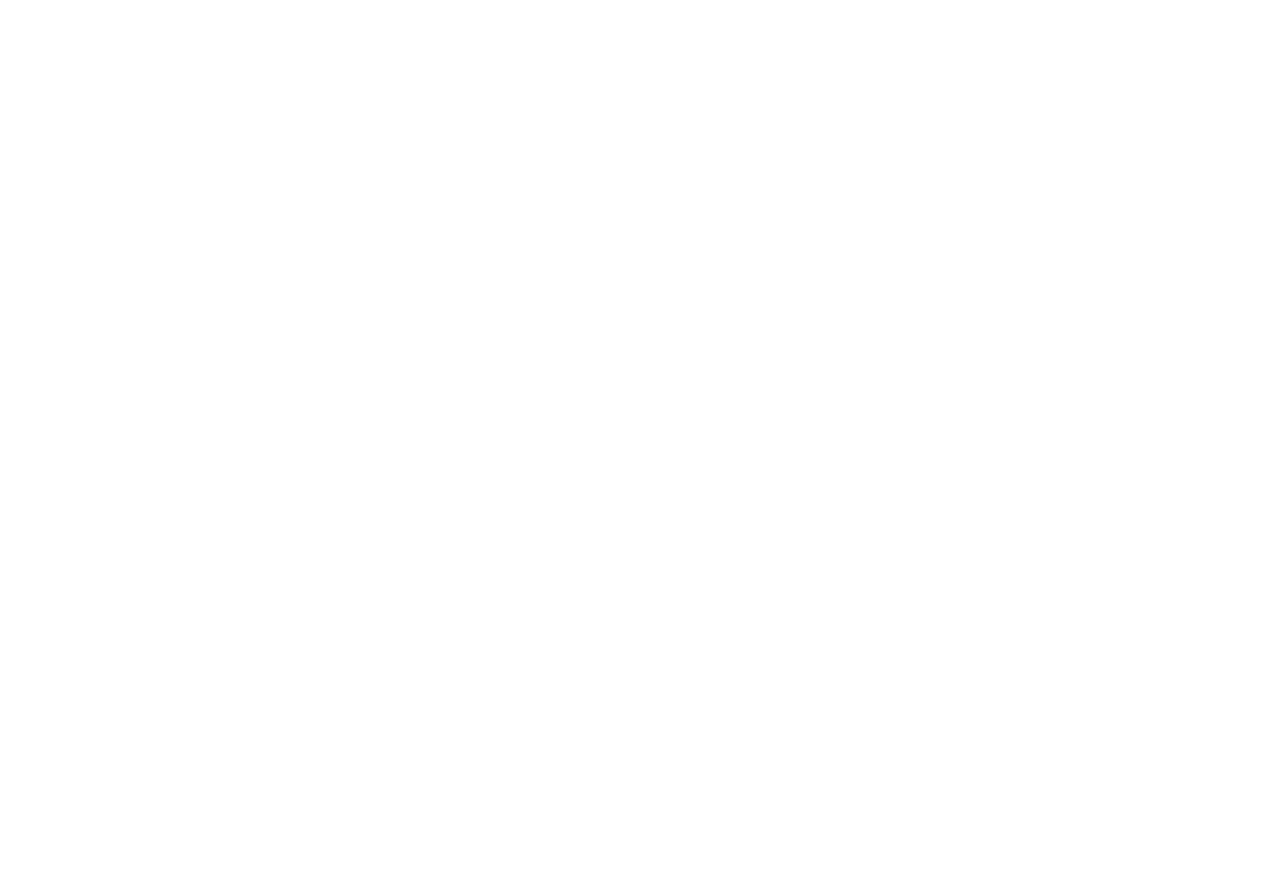
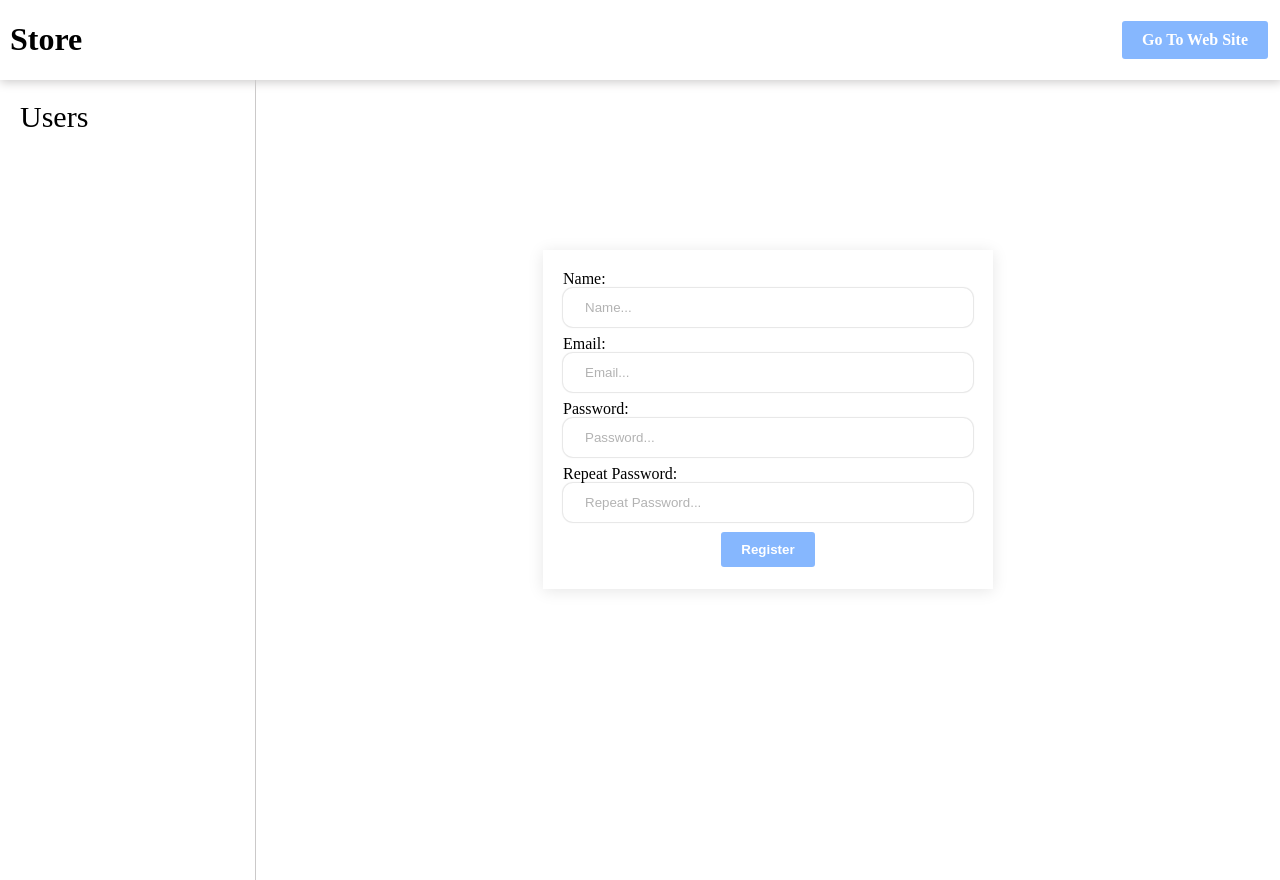
Before and after one commit to engbaraakhamaysa/react-dashboard, a React (Create React App) app: page /dashboard/users/1 in a window 1280 px wide. Before the commit this address had no page. Before the commit the page ends 800 px from the top, so only its background shows below. Built offline with nearby package versions, Linux system fonts and the light colour scheme.

Commit message:
Add Update User

```diff
--- a/src/App.js
+++ b/src/App.js
@@ -6,6 +6,7 @@
 import About from "./About";
 import Dashboard from "./Dashboard";
 import Users from "./Users";
+import UpdateUser from "./UpdateUser";
 
 export default function App() {
   return (
@@ -17,6 +18,7 @@
         <Route path="/About" element={<About />} />
         <Route path="/dashboard" element={<Dashboard />}>
           <Route path="users" element={<Users />} />
+          <Route path="users/:id" element={<UpdateUser />} />
         </Route>
       </Routes>
     </div>
--- a/src/Dashboard.js
+++ b/src/Dashboard.js
@@ -9,7 +9,7 @@
       <div className="content-flex">
         <SideBar />
         <div style={{ width: "80%" }}>
-          <Outlet />
+          <Outlet /> {/*onley Firest Futher not outlte chiled */}
         </div>
       </div>
     </div>
--- /dev/null
+++ b/src/UpdateUser.js
@@ -0,0 +1,102 @@
+import axios from "axios";
+import { useState } from "react";
+
+export default function UpdateUser() {
+  const [name, setName] = useState("");
+  const [email, setEmail] = useState("");
+  const [password, setPassword] = useState("");
+  const [passwordR, setPasswordR] = useState("");
+  const [accept, setAccept] = useState(false);
+  const [emailError, setEmailError] = useState("");
+  // const [flag, setFlag] = useState(false);
+  console.log(name);
+  // console.log(flag);
+
+  async function Submit(e) {
+    e.preventDefault(); //Dont Can Sumbent The Form
+    let flag = true;
+    setAccept(true);
+    if (name === "" || password.length < 8 || passwordR !== password) {
+      flag = false; // setFlag(false);
+    } else flag = true; //setFlag(true) // use useState he change the vlaue after end function
+    try {
+      if (flag) {
+        let res = await axios.post("http://localhost:8000/api/auth/signup", {
+          name: name,
+          email: email,
+          password: password,
+          // password_confirmation: passwordR,
+        });
+        //.then((serthen) => console.log(serthen)); //what habend about send data
+        if (res.status === 201) {
+          window.localStorage.setItem("email", email);
+          window.location.pathname = "/";
+          console.log(window.localStorage.setItem("email"));
+        }
+      }
+    } catch (error) {
+      console.log(error);
+      setEmailError(error.response.status);
+    }
+  }
+  return (
+    <div className="parent">
+      <div className="register">
+        <form onSubmit={Submit}>
+          <label htmlFor="name">Name:</label>
+          <input
+            id="name"
+            type="text"
+            placeholder="Name..."
+            value={name}
+            onChange={(e) => setName(e.target.value)}
+          />
+          {name === "" && accept && (
+            <p className="error">User Name is Required</p>
+          )}
+
+          <label htmlFor="email">Email:</label>
+          <input
+            id="email"
+            type="email"
+            placeholder="Email..."
+            value={email}
+            required
+            onChange={(e) => setEmail(e.target.value)}
+          />
+          {accept && emailError === 400 && (
+            <p className="error">Email Is already benn token</p>
+          )}
+
+          <label htmlFor="password">Password:</label>
+          <input
+            id="password"
+            type="password"
+            placeholder="Password..."
+            value={password}
+            onChange={(e) => setPassword(e.target.value)}
+          />
+          {password.length < 8 && accept && (
+            <p className="error">Password must be than 8 Char</p>
+          )}
+
+          <label htmlFor="repeat">Repeat Password:</label>
+          <input
+            id="repeat"
+            type="password"
+            placeholder="Repeat Password..."
+            value={passwordR}
+            onChange={(e) => setPasswordR(e.target.value)}
+          />
+          {passwordR !== password && accept && (
+            <p className="error">Password Dose Not Match</p>
+          )}
+
+          <div style={{ textAlign: "center" }}>
+            <button type="submit">Register</button>
+          </div>
+        </form>
+      </div>
+    </div>
+  );
+}
--- a/src/Users.js
+++ b/src/Users.js
@@ -1,8 +1,10 @@
 import axios from "axios";
 import { useEffect, useState } from "react";
+import { Link } from "react-router-dom";
 
 export default function Users() {
   const [users, setUsers] = useState([]);
+  const [runUseEffect, setRenUseEffect] = useState(0);
   useEffect(() => {
     fetch("http://localhost:8000/api/allusers")
       .then((res) => res.json())
@@ -10,10 +12,19 @@
         console.log(data);
         setUsers(data);
       });
-  }, []);
+  }, [runUseEffect]);
 
-  function deleteUser(id) {
-    axios.delete(`http://localhost:8000/api/deleteUser/${id}`);
+  async function deleteUser(id) {
+    try {
+      const res = await axios.delete(
+        `http://localhost:8000/api/deleteUser/${id}`
+      );
+      if (res.status === 200) {
+        setRenUseEffect((prv) => prv + 1);
+      }
+    } catch {
+      console.log("Error");
+    }
   }
 
   const showUsers = users.map((user, index) => (
@@ -22,10 +33,12 @@
       <td>{user.name}</td>
       <td>{user.email}</td>
       <td>
+        <Link to={`${user._id}`}>
           <i
             className="fa-solid fa-pen-to-square"
             style={{ color: "#74afb9", fontSize: "20px", paddingRight: "40px" }}
           ></i>
+        </Link>
         <i
           onClick={() => deleteUser(user._id)}
           className="fa-solid fa-trash"
@@ -39,12 +52,14 @@
     <div style={{ padding: "20px" }}>
       <table>
         <thead>
+          <tr>
             <th>ID</th>
             <th>Name</th>
             <th>Eamil</th>
             <th>Action</th>
+          </tr>
         </thead>
-        {showUsers}
+        <tbody>{showUsers}</tbody>
       </table>
     </div>
   );
```
Lines whose indentation alone changed are shown as unchanged.
